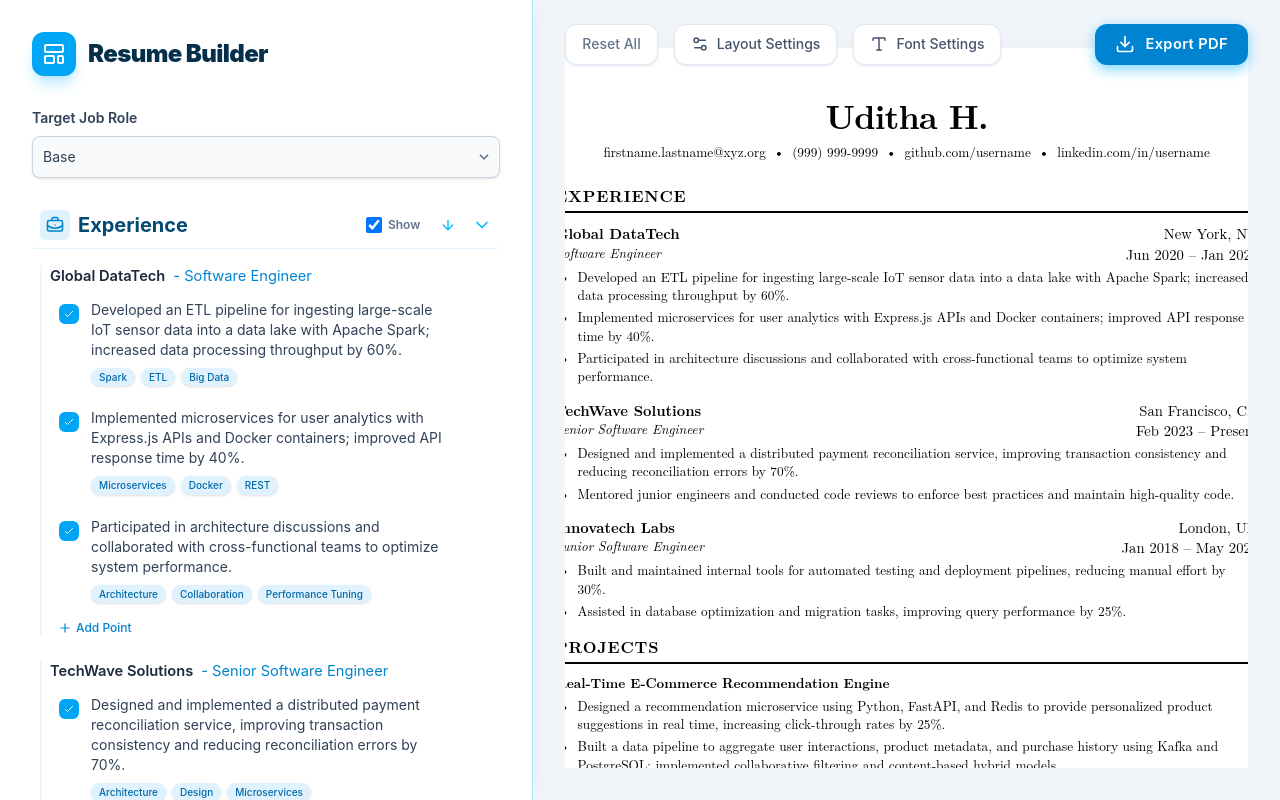
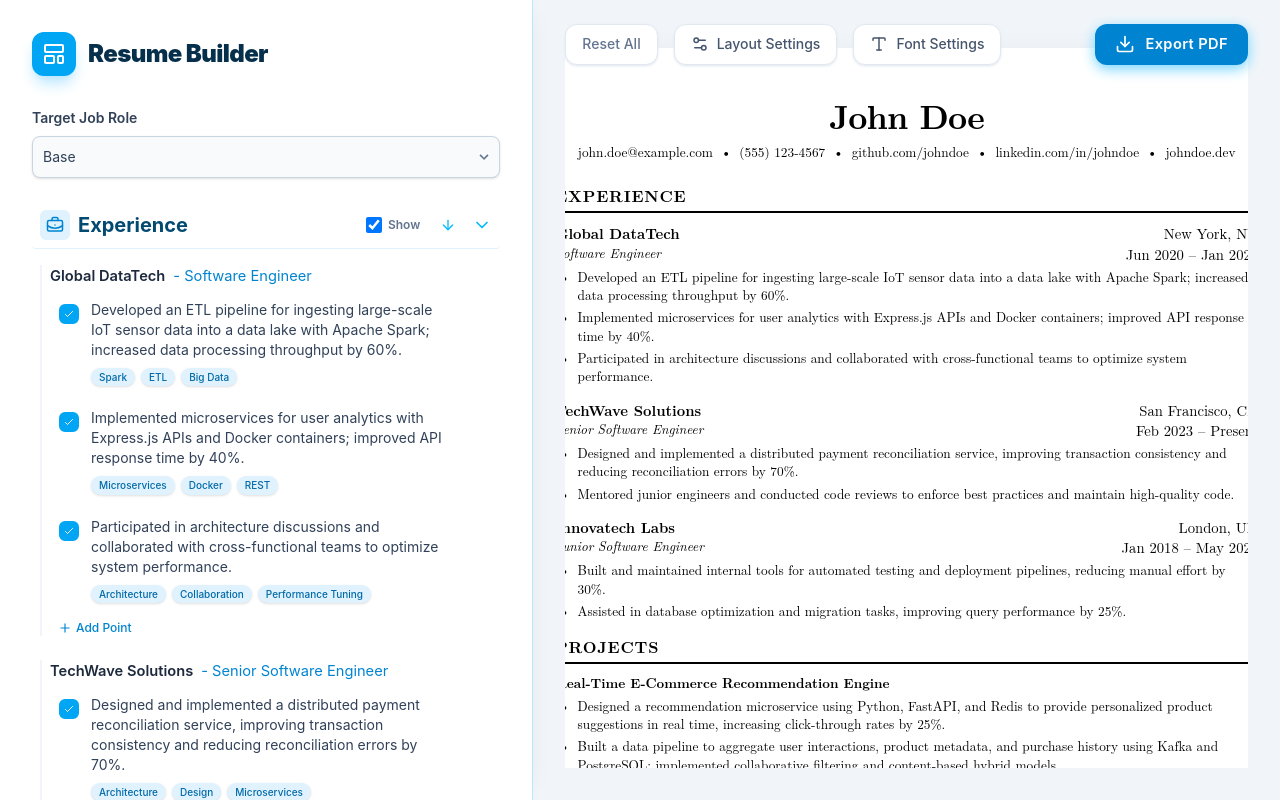
Before and after one commit to ulkpro/ResumeForge, a React (Vite) app: page / in a window 1280 px wide. Built offline with nearby package versions, Linux system fonts and the light colour scheme.

Commit message:
personal data source changes

```diff
--- a/src/components/preview/ResumePreview.tsx
+++ b/src/components/preview/ResumePreview.tsx
@@ -1,5 +1,6 @@
 import type { LayoutSettings } from '../../types';
 import type { ResumeData } from '../../utils/parser';
+import { personalDetails } from '../../config';
 
 interface ResumePreviewProps {
     data: ResumeData[];
@@ -33,15 +34,23 @@ export function ResumePreview({ data, selectedPoints, layout }: ResumePreviewPro
             }}
         >
             <div className="text-center" style={{ marginBottom: (layout.gapHeaderToFirstSection ?? 24) + 'px' }}>
-                <h1 className="font-bold tracking-tight mb-1" style={{ fontSize: (layout.fontSizeName || 25) + 'pt' }}>Uditha H.</h1>
+                <h1 className="font-bold tracking-tight mb-1" style={{ fontSize: (layout.fontSizeName || 25) + 'pt' }}>{personalDetails.name}</h1>
                 <p className="flex justify-center flex-wrap gap-2 items-center" style={{ fontSize: (layout.fontSizeContact || 10) + 'pt' }}>
-                    <span><a href="mailto:firstname.lastname@xyz.org" className="hover:underline text-black no-underline" style={{ color: '#000' }}>firstname.lastname@xyz.org</a></span>
-                    <span>•</span>
-                    <span>(999) 999-9999</span>
-                    <span>•</span>
-                    <span><a href="https://github.com/username" target="_blank" rel="noopener noreferrer" className="hover:underline text-black no-underline" style={{ color: '#000' }}>github.com/username</a></span>
-                    <span>•</span>
-                    <span><a href="https://linkedin.com/in/username" target="_blank" rel="noopener noreferrer" className="hover:underline text-black no-underline" style={{ color: '#000' }}>linkedin.com/in/username</a></span>
+                    {(() => {
+                        const items = [];
+                        if (personalDetails.email) items.push(<a href={`mailto:${personalDetails.email}`} className="hover:underline text-black no-underline" style={{ color: '#000' }}>{personalDetails.email}</a>);
+                        if (personalDetails.phone) items.push(<span>{personalDetails.phone}</span>);
+                        if (personalDetails.github) items.push(<a href={`https://${personalDetails.github}`} target="_blank" rel="noopener noreferrer" className="hover:underline text-black no-underline" style={{ color: '#000' }}>{personalDetails.github}</a>);
+                        if (personalDetails.linkedin) items.push(<a href={`https://${personalDetails.linkedin}`} target="_blank" rel="noopener noreferrer" className="hover:underline text-black no-underline" style={{ color: '#000' }}>{personalDetails.linkedin}</a>);
+                        if (personalDetails.website) items.push(<a href={`https://${personalDetails.website}`} target="_blank" rel="noopener noreferrer" className="hover:underline text-black no-underline" style={{ color: '#000' }}>{personalDetails.website}</a>);
+
+                        return items.map((item, i) => (
+                            <span key={i} className="flex gap-2 items-center">
+                                {item}
+                                {i < items.length - 1 && <span>•</span>}
+                            </span>
+                        ));
+                    })()}
                 </p>
             </div>
 
--- /dev/null
+++ b/src/config.ts
@@ -0,0 +1,8 @@
+export const personalDetails = {
+    name: import.meta.env.VITE_RESUME_NAME || "John Doe",
+    email: import.meta.env.VITE_RESUME_EMAIL || "john.doe@example.com",
+    phone: import.meta.env.VITE_RESUME_PHONE || "(555) 123-4567",
+    github: import.meta.env.VITE_RESUME_GITHUB || "github.com/johndoe",
+    linkedin: import.meta.env.VITE_RESUME_LINKEDIN || "linkedin.com/in/johndoe",
+    website: import.meta.env.VITE_RESUME_WEBSITE || "johndoe.dev",
+};
```
Also changed, not shown: 2 other files (tests, documents, lock files or other folders).
